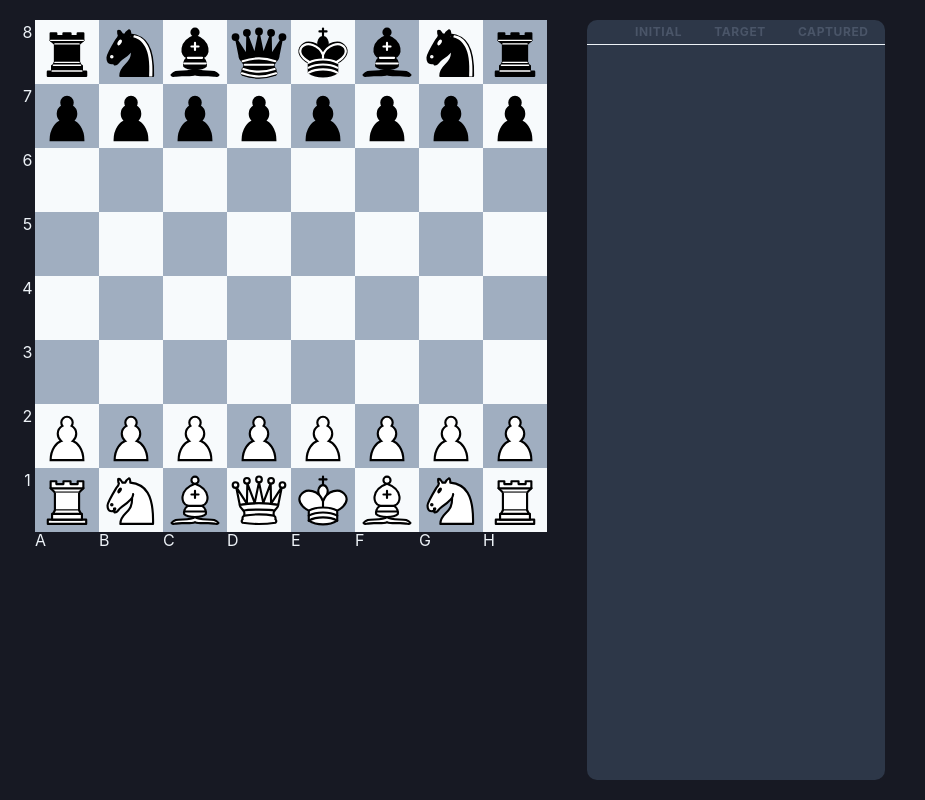
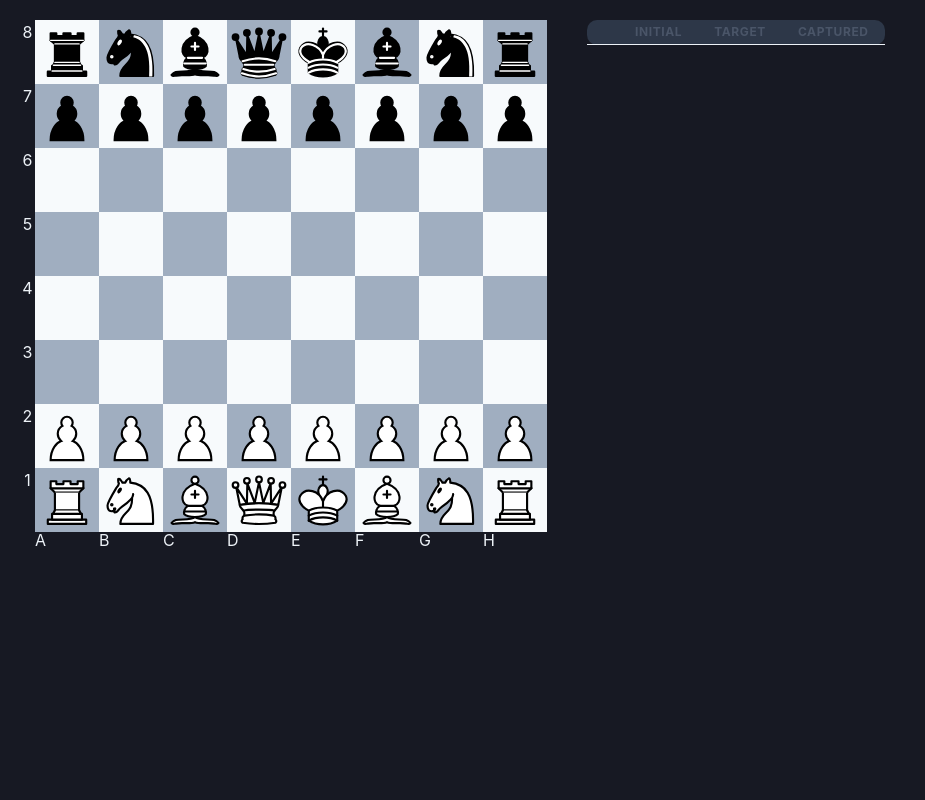
Before and after one commit to rattytaty/chess, a React (Vite) app: page / in a window 1280 px wide. Shown: the whole page, without its empty margins (0-925 px from the left). Built offline with nearby package versions, Linux system fonts and the light colour scheme.

Commit message:
session scroll

```diff
--- a/src/components/ChessBoardComponent.tsx
+++ b/src/components/ChessBoardComponent.tsx
@@ -52,6 +52,5 @@ export const ChessBoardComponent: FC<ChessBoardProps> = ({board, setBoard, curre
                 )}
             </Grid>
         </BoardMarks>
-
     </Box>
 };
--- a/src/components/SessionInfo.tsx
+++ b/src/components/SessionInfo.tsx
@@ -8,12 +8,13 @@ type SessionInfoProps = {
 
 export const SessionInfo = (props: SessionInfoProps) => {
 
-    return <Box display="flex"
-                borderRadius={10}
-                m={5}
+    return <Box m={5}
+                overflow="auto">
+
+
+        <Box borderRadius={10}
              bg="gray.700"
-                color="gray.100"
-                overscroll="contain">
+             color="gray.100">
             <TableContainer>
                 <Table size='sm'>
                     <Thead>
@@ -42,20 +43,5 @@ export const SessionInfo = (props: SessionInfoProps) => {
             </TableContainer>
 
 
-        {/*<Box width="150px">
-            <Text textAlign="center">Captured pieces:</Text>
-            <Box display="flex"
-                 width="150px">
-                <VStack width="75px">{props.board.capturedBlackPieces.map(piece => piece.logo && <Image boxSize="32px"
-                                                                                                        alt={piece.name}
-                                                                                                        src={piece.logo}/>)}</VStack>
-                <VStack width="75px">{props.board.capturedWhitePieces.map(piece => piece.logo && <Image boxSize="32px"
-                                                                                                        alt={piece.name}
-                                                                                                        src={piece.logo}/>)}</VStack>
-            </Box>
-        </Box>
-        <Box width="150px">
-            <Text  textAlign="center">History:</Text>
-        </Box>*/}
-    </Box>
+        </Box></Box>
 };
```
Lines whose indentation alone changed are shown as unchanged.
